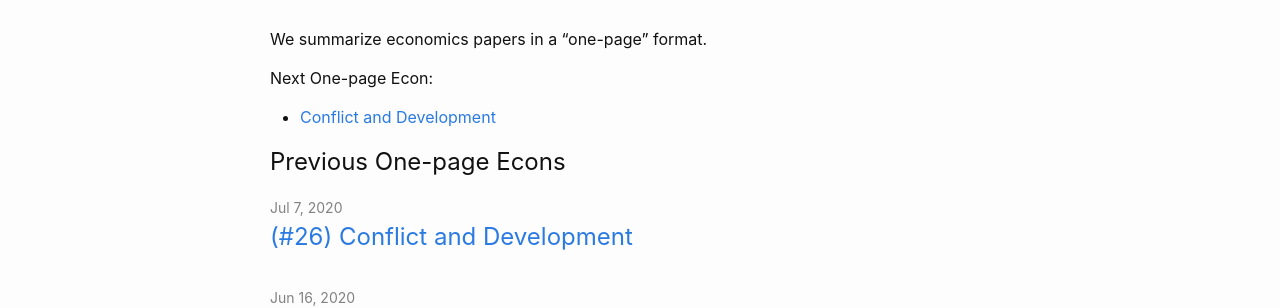
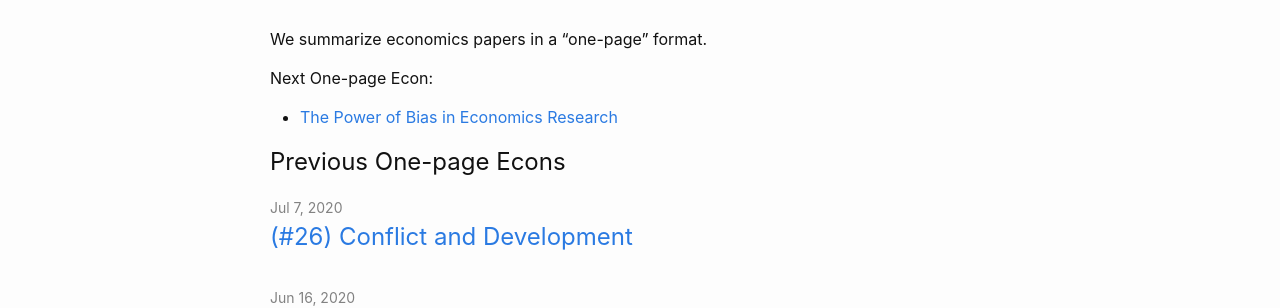
Before and after one commit to jjgecon/jjgecon.github.io, a Jekyll site: the page built from index.md, in a window 1280 px wide and 900 px high. Shown: the part 147-455 px from the top of the window. Built offline with Jekyll 4.4.1, drawn with Linux system fonts in a browser that asks for light colours.

Commit message:
Signed-off-by: jjgecon <javierj.g18@gmail.com>

```diff
--- a/index.md
+++ b/index.md
@@ -11,6 +11,6 @@ layout: home
 We summarize economics papers in a “one-page” format.
 
 Next One-page Econ:
-- [Conflict and Development](https://debrajray.com/wp-content/uploads/2017/12/EstebanRayAnnReviews.pdf)
+- [The Power of Bias in Economics Research](https://ideas.repec.org/a/wly/econjl/v127y2017i605pf236-f265.html)
 
 ## Previous One-page Econs
```
